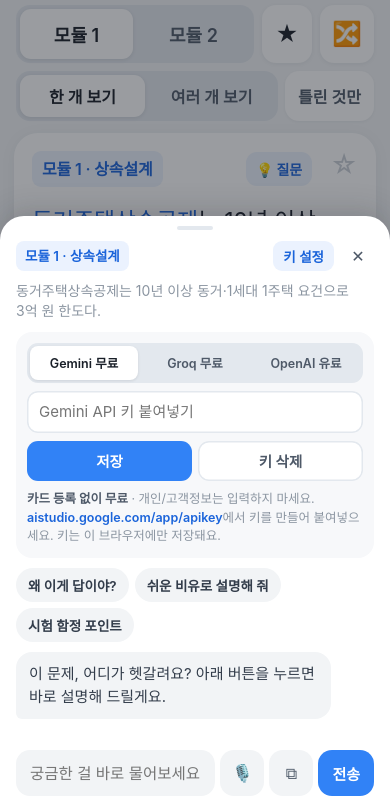
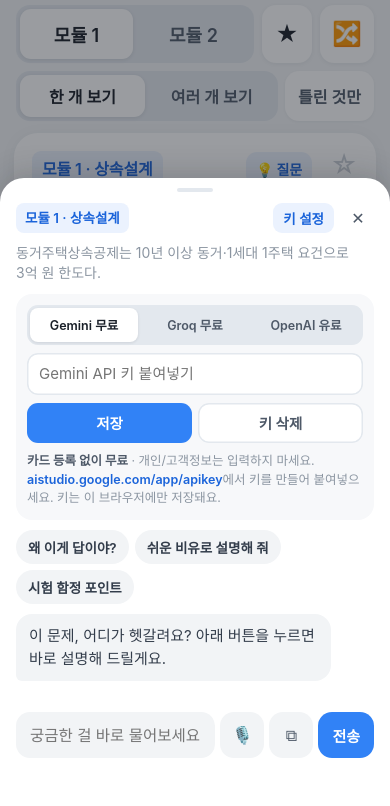
Before and after one commit to seheeworks/personal, a plain HTML site: page index.html in a window 390 px wide. Both pictures are taken after a click on the button "💡 질문". Shown: the part 38-844 px from the top of the page. Drawn offline with Linux system fonts and the light colour scheme.

Commit message:
Lift AI sheet input row 48px clear of Safari's bottom glass bar

```diff
--- a/index.html
+++ b/index.html
@@ -163,6 +163,10 @@ main{flex:1 1 auto;min-height:0;padding:8px 14px 6px}
   transform:translateY(102%);transition:transform .26s cubic-bezier(.22,.9,.3,1);
   box-shadow:0 -6px 28px rgba(25,31,40,.18)}
 .aiWrap.open .aiSheet{transform:none}
+/* 모바일 Safari 하단 글래스 툴바(닫힌 상태)에 입력줄이 가리지 않도록 시트 아래 여백 48px 확보.
+   키보드가 열려 있으면(.kb) 여백을 걷어 입력줄이 키보드 바로 위에 붙는다. */
+.aiWrap.padB .aiSheet{padding-bottom:calc(48px + env(safe-area-inset-bottom))}
+.aiWrap.kb .aiSheet{padding-bottom:calc(10px + env(safe-area-inset-bottom))}
 .aiGrab{flex:0 0 auto;width:36px;height:4px;border-radius:999px;background:#E3E8EE;margin:2px auto 10px}
 .aiHead{flex:0 0 auto;display:flex;align-items:center;gap:8px}
 .aiBadge{min-width:0;background:#EBF2FE;color:var(--blue-deep);border-radius:8px;padding:5px 9px;
@@ -797,10 +801,33 @@ main{flex:1 1 auto;min-height:0;padding:8px 14px 6px}
     return Math.min.apply(Math, cands);
   }
 
+  // 키보드가 닫혀 있을 때의 기준 높이(aiBaseH)를 학습해 두고, 그보다 크게 줄어들면
+  // 키보드가 올라온 것으로 본다. 키보드가 없을 때는 Safari 하단 툴바를 피해 48px 여백(padB),
+  // 키보드가 올라오면 그 여백을 걷고(.kb) 입력줄을 키보드 위에 붙인다.
+  var aiBaseH = 0;
+  function aiIsMobile() {
+    var coarse = false;
+    try { coarse = !!(window.matchMedia && window.matchMedia("(pointer:coarse)").matches); } catch (e) {}
+    if (coarse) return true;
+    if (/iPhone|iPad|iPod/i.test(navigator.userAgent || "")) return true;
+    return (window.innerWidth || 0) <= 540;
+  }
+  function aiFocused() {
+    var a = document.activeElement;
+    return !!(a && (a === eAiInput || a === eAiKeyInput));
+  }
   function aiFit() {
     if (!eAiWrap) return;
     var b = aiUsableBottom();
     if (!(b > 0)) return;
+    var focused = aiFocused();
+    if (focused) { if (!aiBaseH) aiBaseH = b; }
+    else if (b > aiBaseH) aiBaseH = b;
+    var kb = (aiBaseH - b >= 110) || (focused && aiBaseH - b >= 80);
+    if (eAiWrap.classList) {
+      eAiWrap.classList.toggle("padB", aiIsMobile());
+      eAiWrap.classList.toggle("kb", !!kb);
+    }
     eAiWrap.style.setProperty("--aiH", Math.round(b) + "px");
   }
 
@@ -1515,7 +1542,10 @@ main{flex:1 1 auto;min-height:0;padding:8px 14px 6px}
     window.visualViewport.addEventListener("scroll", aiFit);
   }
   window.addEventListener("resize", function () { if (aiS.open) aiFit(); });
-  window.addEventListener("orientationchange", function () { setTimeout(aiFit, 300); });
+  window.addEventListener("orientationchange", function () {
+    if (!aiFocused()) aiBaseH = 0;
+    setTimeout(aiFit, 300);
+  });
   document.addEventListener("focusin", function (e) {
     if (eAiSheet && e.target && eAiSheet.contains(e.target)) aiFitSoon(300);
   });
```
